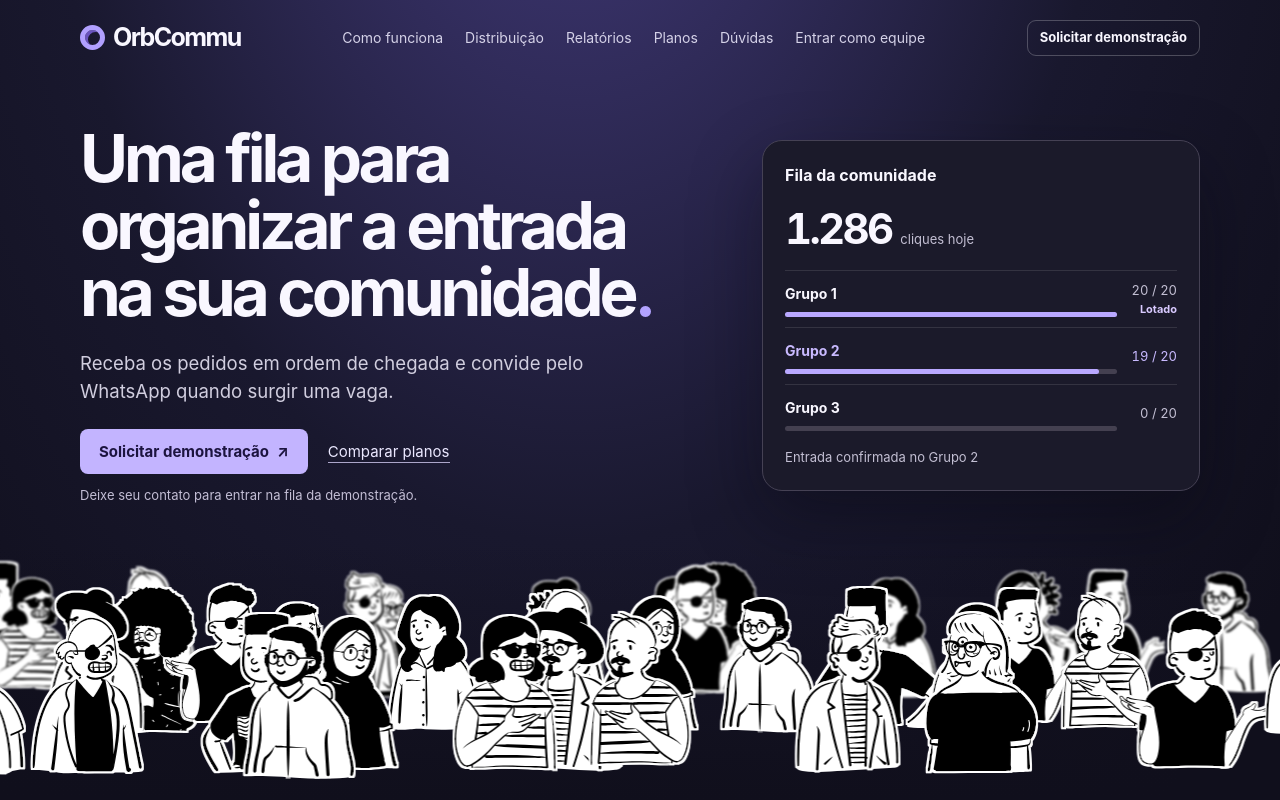
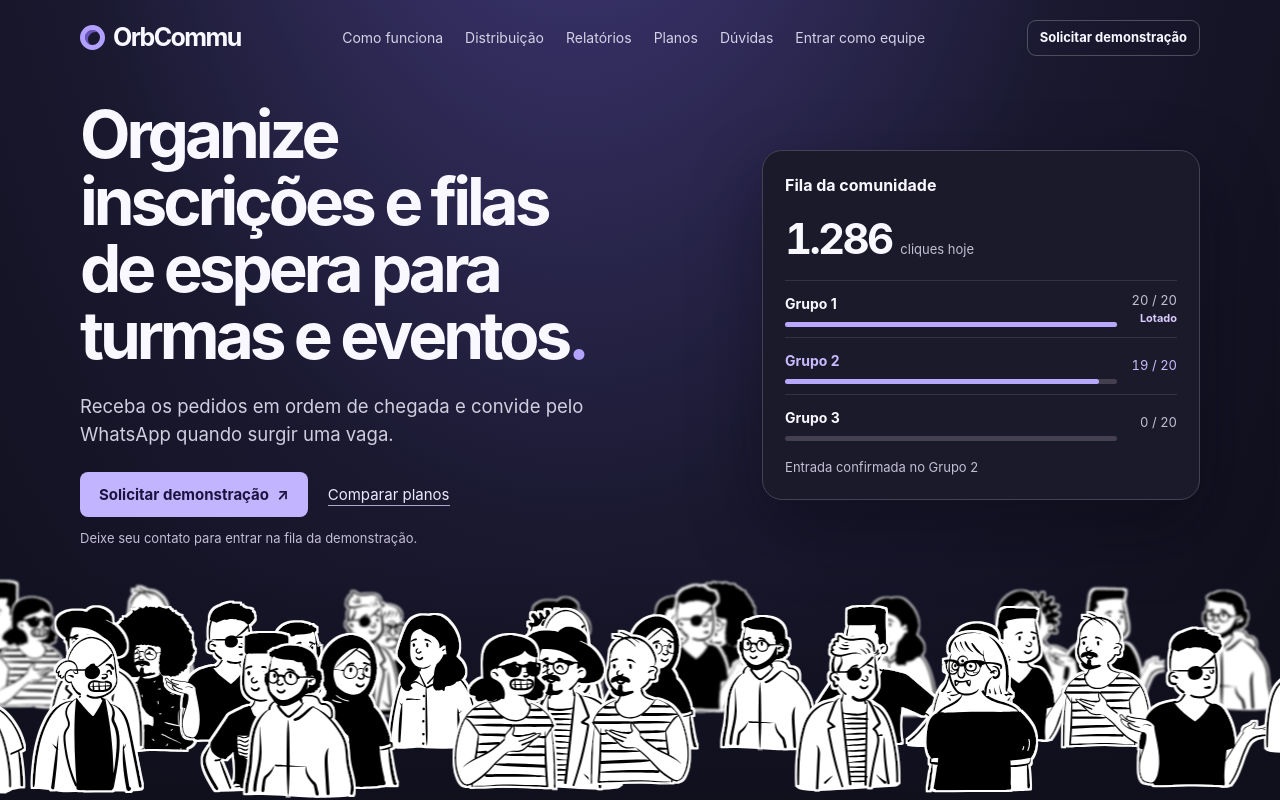
Before and after one commit to GuilhermeSerafim/orbcommu, a Next.js app in the folder web/: page /organizadores in a window 1280 px wide. Shown: the top 800 px of the page. Built offline with nearby package versions, Linux system fonts and the light colour scheme.

Commit message:
refactor(landing): introduce sign-ups and waitlists for cohorts and events

```diff
--- a/web/components/ui/modren-and-stunning-hero-section.tsx
+++ b/web/components/ui/modren-and-stunning-hero-section.tsx
@@ -51,7 +51,7 @@ export function Abertura({ chamada, navegacao }: { chamada: ReactNode; navegacao
       </header>
       <section className={`${estilos.largura} ${estilos.hero}`} aria-labelledby="organizadores-titulo">
         <div>
-          <h1 id="organizadores-titulo">Uma fila para organizar a entrada na sua comunidade<span>.</span></h1>
+          <h1 id="organizadores-titulo">Organize inscrições e filas de espera para turmas e eventos<span>.</span></h1>
           <p className={estilos.textoHero}>Receba os pedidos em ordem de chegada e convide pelo WhatsApp quando surgir uma vaga.</p>
           <div className={estilos.acoesHero}>
             {chamada}
```
